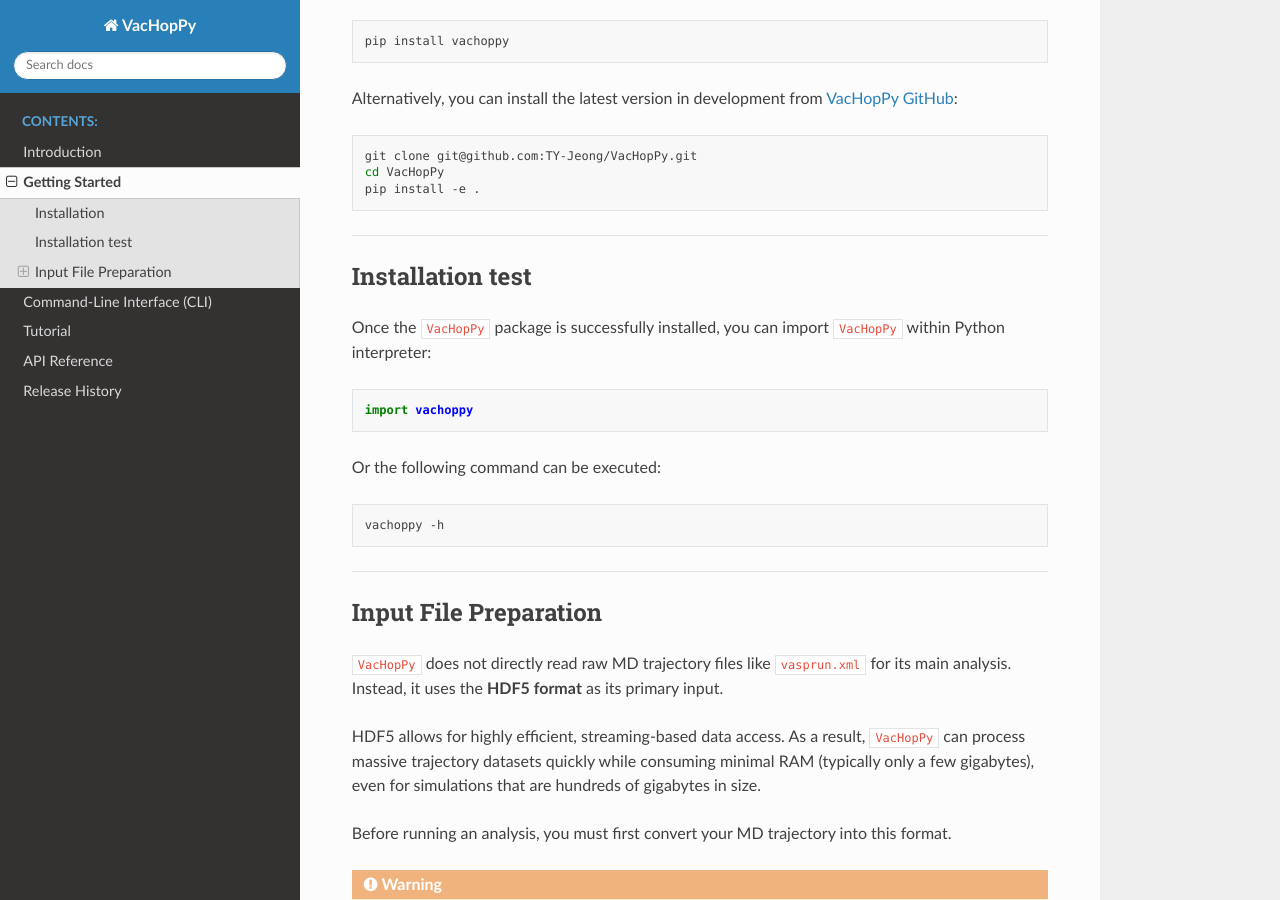
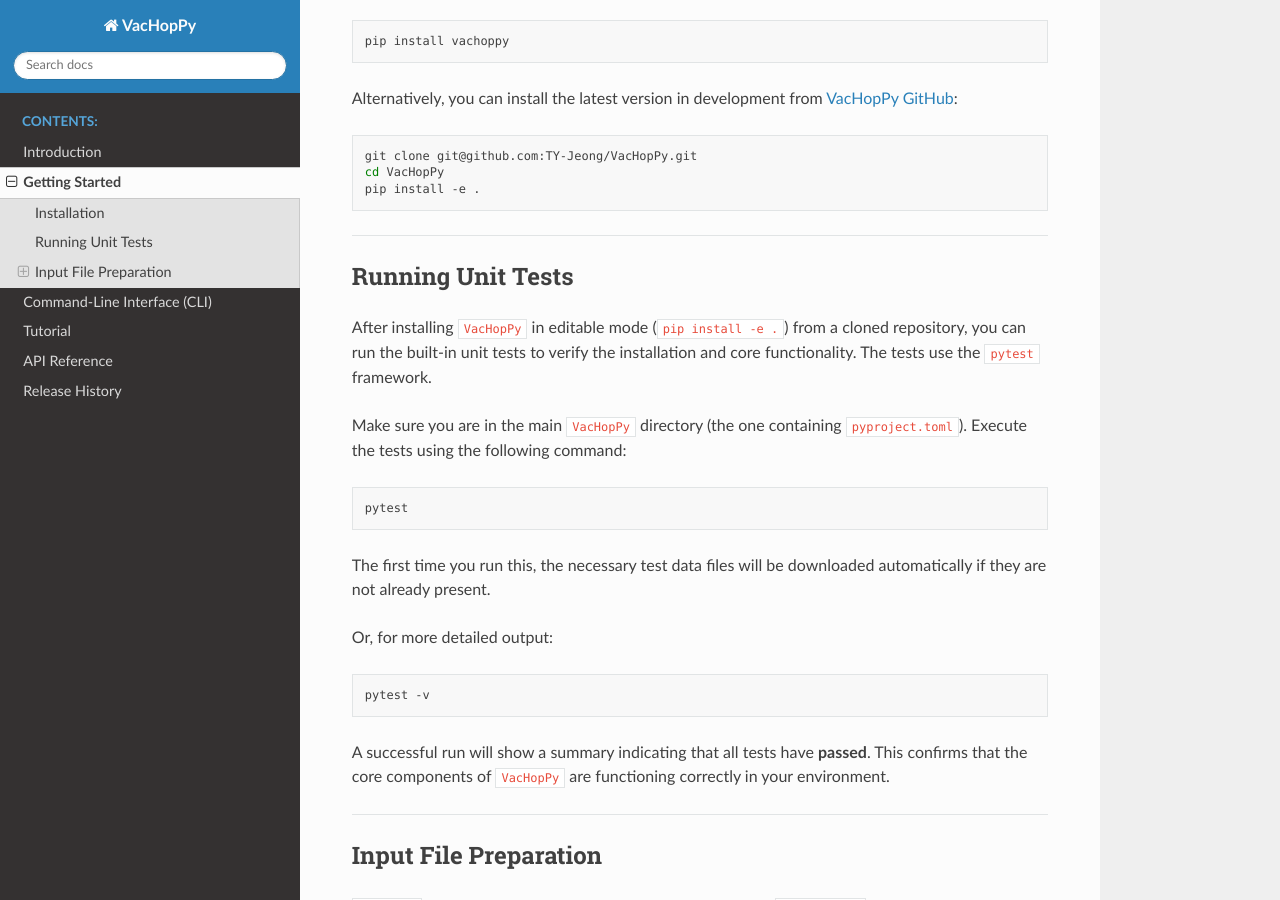
Before and after one commit to TY-Jeong/VacHopPy, a Sphinx documentation site: the page built from docs/source/installation.md, in a window 1280 px wide and 900 px high, scrolled down 245 px. Built offline with Sphinx 7.4.7 and the Read the Docs theme 3.1.0, drawn with Linux system fonts in a browser that asks for light colours.

Commit message:
Add Running Unit Tests

````diff
--- a/docs/source/installation.md
+++ b/docs/source/installation.md
@@ -15,18 +15,25 @@
 ```
 
 ---
-## Installation test
+## Running Unit Tests
 
-Once the `VacHopPy` package is successfully installed, you can import `VacHopPy` within Python interpreter:
+After installing `VacHopPy` in editable mode (`pip install -e .`) from a cloned repository, you can run the built-in unit tests to verify the installation and core functionality. The tests use the `pytest` framework.
 
-```python
-import vachoppy
+Make sure you are in the main `VacHopPy` directory (the one containing `pyproject.toml`). Execute the tests using the following command:
+
+```bash
+pytest
+```
+The first time you run this, the necessary test data files will be downloaded automatically if they are not already present.
+
+Or, for more detailed output:
+
+```bash
+pytest -v
 ```
 
-Or the following command can be executed:
-```bash
-vachoppy -h
-```
+A successful run will show a summary indicating that all tests have **passed**. This confirms that the core components of `VacHopPy` are functioning correctly in your environment.
+
 
 ---
 
````
